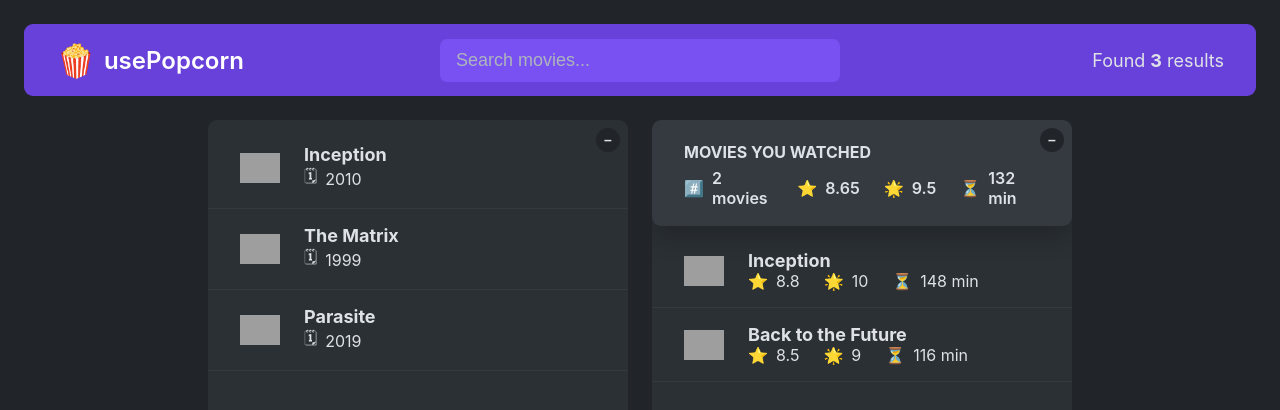
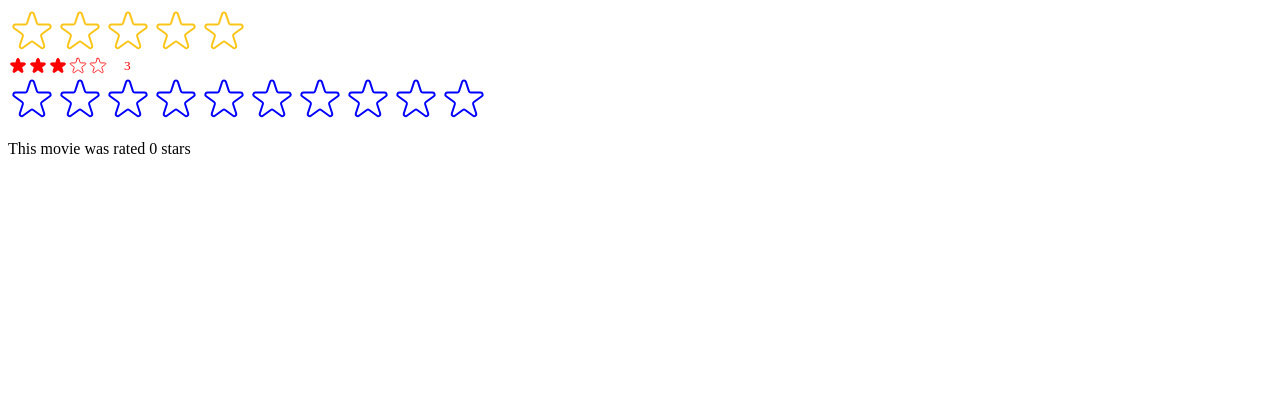
Before and after one commit to hajraaziz/usepopcorn, a React (Create React App) app: page / in a window 1280 px wide. Shown: the top 410 px of the page. Built offline with nearby package versions, Linux system fonts and the light colour scheme; grey boxes are pictures that could not be loaded.

Commit message:
starRating component api

```diff
--- a/src/App.js
+++ b/src/App.js
@@ -61,23 +61,14 @@
         <NumResult movies={movies} />
       </NavBar>
       <Main>
-        <Box element={<MovieList movies={movies} />} />
-        <Box
-          element={
-            <>
-              <WatchedSummary watched={watched} />
-              <WatchedMoviesList watched={watched} />
-            </>
-          }
-        />
-        {/* <Box>
+        <Box>
           <MovieList movies={movies} />
         </Box>
 
         <Box>
           <WatchedSummary watched={watched} />
           <WatchedMoviesList watched={watched} />
-        </Box> */}
+        </Box>
       </Main>
     </>
   );
@@ -127,7 +118,7 @@
   return <main className="main">{children}</main>;
 }
 
-function Box({ element }) {
+function Box({ children }) {
   const [isOpen, setIsOpen] = useState(true);
 
   return (
@@ -135,7 +126,7 @@
       <button className="btn-toggle" onClick={() => setIsOpen((open) => !open)}>
         {isOpen ? "–" : "+"}
       </button>
-      {isOpen && element}
+      {isOpen && children}
     </div>
   );
 }
--- /dev/null
+++ b/src/StarRating.js
@@ -0,0 +1,146 @@
+import { useState } from "react";
+import PropTypes from "prop-types";
+
+const containerStyle = {
+  display: "flex",
+  alignItems: "center",
+  gap: "16px",
+};
+
+const starContainerStyle = {
+  display: "flex",
+};
+
+StarRating.propTypes = {
+  maxRating: PropTypes.number,
+  defaultRating: PropTypes.number,
+  size: PropTypes.number,
+  color: PropTypes.string,
+  className: PropTypes.string,
+  message: PropTypes.array,
+  onSetRating: PropTypes.func,
+};
+
+export default function StarRating({
+  maxRating = 5,
+  color = "#fcc419",
+  size = 48,
+  className = "",
+  message = [],
+  defaultRating = 0,
+  onSetRating,
+}) {
+  const [rating, setRating] = useState(defaultRating);
+  const [tempRating, setTempRating] = useState(0);
+
+  function handleRating(rating) {
+    setRating(rating);
+    onSetRating(rating);
+  }
+
+  const textStyle = {
+    lineHeight: "1",
+    margin: "0",
+    color,
+    fontSize: `${size / 1.5}px`,
+  };
+
+  return (
+    <div style={containerStyle} className={className}>
+      <div style={starContainerStyle}>
+        {Array.from({ length: maxRating }, (_, i) => (
+          <Star
+            key={i}
+            onRate={() => handleRating(i + 1)}
+            full={tempRating ? tempRating >= i + 1 : rating >= i + 1}
+            onHoverIn={() => setTempRating(i + 1)}
+            onHoverOut={() => setTempRating(0)}
+            color={color}
+            size={size}
+          />
+        ))}
+      </div>
+      <p style={textStyle}>
+        {message.length === maxRating
+          ? message[tempRating ? tempRating - 1 : rating - 1]
+          : tempRating || rating || ""}
+      </p>
+    </div>
+  );
+}
+
+function Star({ onRate, full, onHoverIn, onHoverOut, color, size }) {
+  const starStyle = {
+    width: `${size}px`,
+    height: `${size}px`,
+    display: "block",
+    cursor: "pointer",
+  };
+
+  return (
+    <span
+      role="button"
+      style={starStyle}
+      onClick={onRate}
+      onMouseEnter={onHoverIn}
+      onMouseLeave={onHoverOut}
+    >
+      {full ? (
+        <svg
+          xmlns="http://www.w3.org/2000/svg"
+          viewBox="0 0 20 20"
+          fill={color}
+          stroke={color}
+        >
+          <path d="M9.049 2.927c.3-.921 1.603-.921 1.902 0l1.07 3.292a1 1 0 00.95.69h3.462c.969 0 1.371 1.24.588 1.81l-2.8 2.034a1 1 0 00-.364 1.118l1.07 3.292c.3.921-.755 1.688-1.54 1.118l-2.8-2.034a1 1 0 00-1.175 0l-2.8 2.034c-.784.57-1.838-.197-1.539-1.118l1.07-3.292a1 1 0 00-.364-1.118L2.98 8.72c-.783-.57-.38-1.81.588-1.81h3.461a1 1 0 00.951-.69l1.07-3.292z" />
+        </svg>
+      ) : (
+        <svg
+          xmlns="http://www.w3.org/2000/svg"
+          fill="none"
+          viewBox="0 0 24 24"
+          stroke={color}
+        >
+          <path
+            strokeLinecap="round"
+            strokeLinejoin="round"
+            strokeWidth="{2}"
+            d="M11.049 2.927c.3-.921 1.603-.921 1.902 0l1.519 4.674a1 1 0 00.95.69h4.915c.969 0 1.371 1.24.588 1.81l-3.976 2.888a1 1 0 00-.363 1.118l1.518 4.674c.3.922-.755 1.688-1.538 1.118l-3.976-2.888a1 1 0 00-1.176 0l-3.976 2.888c-.783.57-1.838-.197-1.538-1.118l1.518-4.674a1 1 0 00-.363-1.118l-3.976-2.888c-.784-.57-.38-1.81.588-1.81h4.914a1 1 0 00.951-.69l1.519-4.674z"
+          />
+        </svg>
+      )}
+    </span>
+  );
+}
+/*
+FULL STAR
+
+<svg
+  xmlns="http://www.w3.org/2000/svg"
+  viewBox="0 0 20 20"
+  fill="#000"
+  stroke="#000"
+>
+  <path
+    d="M9.049 2.927c.3-.921 1.603-.921 1.902 0l1.07 3.292a1 1 0 00.95.69h3.462c.969 0 1.371 1.24.588 1.81l-2.8 2.034a1 1 0 00-.364 1.118l1.07 3.292c.3.921-.755 1.688-1.54 1.118l-2.8-2.034a1 1 0 00-1.175 0l-2.8 2.034c-.784.57-1.838-.197-1.539-1.118l1.07-3.292a1 1 0 00-.364-1.118L2.98 8.72c-.783-.57-.38-1.81.588-1.81h3.461a1 1 0 00.951-.69l1.07-3.292z"
+  />
+</svg>
+
+
+EMPTY STAR
+
+<svg
+  xmlns="http://www.w3.org/2000/svg"
+  fill="none"
+  viewBox="0 0 24 24"
+  stroke="#000"
+>
+  <path
+    strokeLinecap="round"
+    strokeLinejoin="round"
+    strokeWidth="{2}"
+    d="M11.049 2.927c.3-.921 1.603-.921 1.902 0l1.519 4.674a1 1 0 00.95.69h4.915c.969 0 1.371 1.24.588 1.81l-3.976 2.888a1 1 0 00-.363 1.118l1.518 4.674c.3.922-.755 1.688-1.538 1.118l-3.976-2.888a1 1 0 00-1.176 0l-3.976 2.888c-.783.57-1.838-.197-1.538-1.118l1.518-4.674a1 1 0 00-.363-1.118l-3.976-2.888c-.784-.57-.38-1.81.588-1.81h4.914a1 1 0 00.951-.69l1.519-4.674z"
+  />
+</svg>
+
+*/
--- a/src/index.js
+++ b/src/index.js
@@ -1,11 +1,37 @@
 import React from "react";
+import { useState } from "react";
 import ReactDOM from "react-dom/client";
-import "./index.css";
-import App from "./App";
+// import "./index.css";
+// import App from "./App";
+import StarRating from "./StarRating";
+
+function Test() {
+  const [movieRating, setMovieRating] = useState(0);
+
+  return (
+    <div>
+      <StarRating color="blue" maxRating={10} onSetRating={setMovieRating} />
+      <p>This movie was rated {movieRating} stars</p>
+    </div>
+  );
+}
 
 const root = ReactDOM.createRoot(document.getElementById("root"));
 root.render(
   <React.StrictMode>
-    <App />
+    {/* <App /> */}
+    <StarRating
+      maxRating={5}
+      message={["Terrible", "Bad", "Okay", "Good", "Amazing"]}
+    />
+    <StarRating
+      maxRating={5}
+      size={20}
+      color="red"
+      className="test"
+      defaultRating={3}
+    />
+
+    <Test />
   </React.StrictMode>,
 );
```
